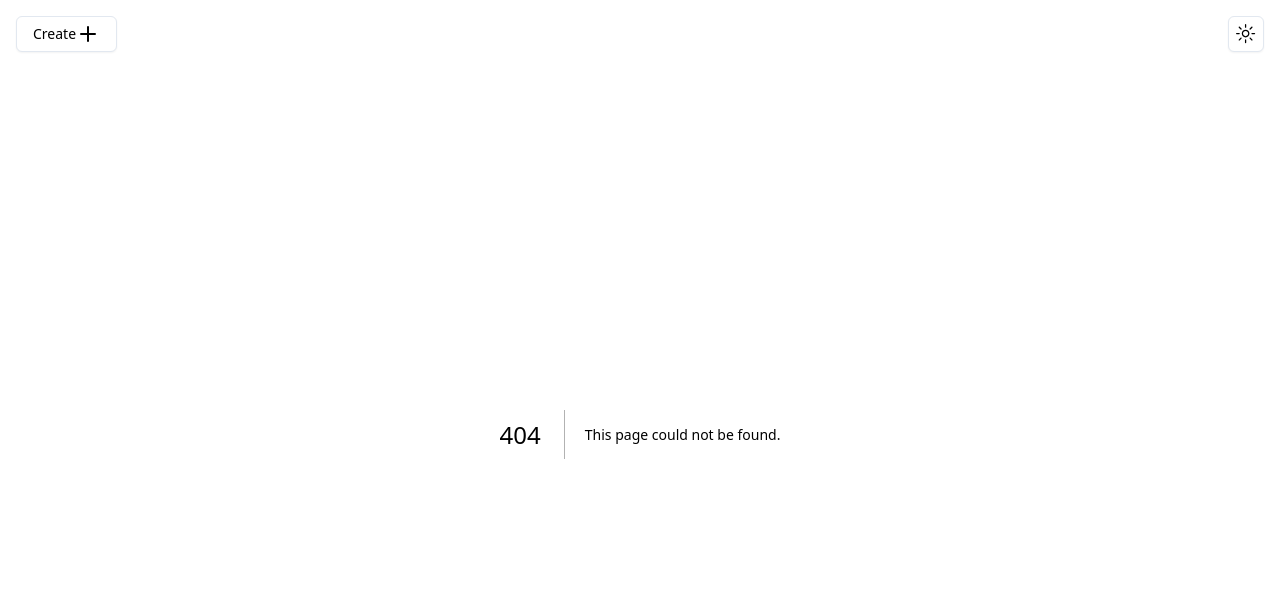
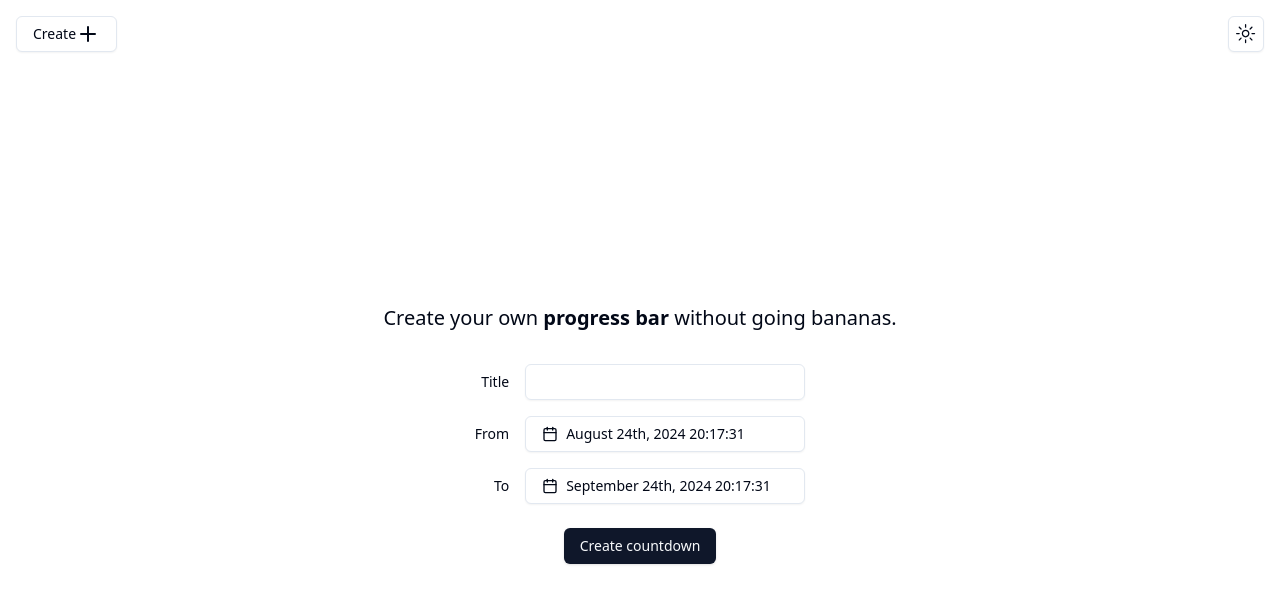
Before and after one commit to EskelinenAntti/TheBananaClockApp, a Next.js app: page /bar in a window 1280 px wide. Before the commit this address had no page. Shown: the top 604 px of the page. Built offline with nearby package versions, Linux system fonts and the light colour scheme.

Commit message:
create button

```diff
--- /dev/null
+++ b/app/bar/page.tsx
@@ -0,0 +1,126 @@
+"use client";
+import { ShareFooter } from "@/components/share-footer";
+import { Button } from "@/components/ui/button";
+import { DateTimePicker } from "@/components/ui/date-time-picker";
+import { Input } from "@/components/ui/input";
+import { Label } from "@/components/ui/label";
+import { Progress } from "@/components/ui/progress";
+import { addMonths, differenceInMilliseconds } from "date-fns";
+import { useSearchParams } from "next/navigation";
+import { useEffect, useState } from "react";
+
+const FROM_DATE_SEARCH_PARAM = "fromDate";
+const TO_DATE_SEARCH_PARAM = "toDate";
+const TITLE_SEARCH_PARAM = "title";
+
+export default function Home() {
+  const searchParams = useSearchParams();
+  const fromDateParam = searchParams.get(FROM_DATE_SEARCH_PARAM);
+  const toDateParam = searchParams.get(TO_DATE_SEARCH_PARAM);
+  const title = searchParams.get(TITLE_SEARCH_PARAM);
+
+  return (
+    <>
+      {toDateParam && fromDateParam ? (
+        <Countdown
+          fromDate={new Date(fromDateParam)}
+          toDate={new Date(toDateParam)}
+          title={title ?? ""}
+        />
+      ) : (
+        <CountdownCreation />
+      )}
+    </>
+  );
+}
+
+function Countdown({
+  fromDate,
+  toDate,
+  title,
+}: {
+  fromDate: Date;
+  toDate: Date;
+  title: string;
+}) {
+  const [currentMillis, setNow] = useState(Date.now());
+
+  useEffect(() => {
+    const interval = setInterval(() => {
+      setNow(Date.now());
+    }, 100);
+    return () => clearInterval(interval);
+  });
+
+  const totalTime = differenceInMilliseconds(fromDate, toDate);
+  const pastTime = differenceInMilliseconds(fromDate, new Date(currentMillis));
+
+  const progress = Math.floor(
+    Math.min(Math.max((100 * pastTime) / totalTime, 0), 100)
+  );
+
+  return (
+    <>
+      <div className="flex flex-col justify-center items-center gap-4 flex-grow w-full">
+        <h1 className="text-2xl">{title}</h1>
+        <div className="flex flex-col-reverse justify-center items-end gap-1 max-w-[640px] w-full sm:flex-row sm:items-baseline sm:gap-4">
+          <Progress value={progress} className="w-full" />
+          <span className="text-md text-nowrap">{progress} %</span>
+        </div>
+      </div>
+      <ShareFooter />
+    </>
+  );
+}
+
+function CountdownCreation() {
+  const [title, setTitle] = useState<string>("");
+  const [fromDate, setFromDate] = useState<Date>(new Date());
+  const [toDate, setToDate] = useState<Date>(addMonths(new Date(), 1));
+
+  const handleCreateCountdown = () => {
+    const params = new URLSearchParams();
+
+    params.set(TITLE_SEARCH_PARAM, title);
+    params.set(FROM_DATE_SEARCH_PARAM, fromDate.toISOString());
+    params.set(TO_DATE_SEARCH_PARAM, toDate.toISOString());
+    // Use shallow routing to update the query parameters without triggering page load
+    window.history.pushState(null, "", `?${params.toString()}`);
+  };
+
+  return (
+    <div className="flex flex-col items-center justify-start sm:justify-center h-full">
+      <h1 className="text-xl pb-8 text-center">
+        Create your own <b>progress bar</b> without going bananas.
+      </h1>
+      <div className="grid grid-cols-1 sm:grid-cols-[auto_auto] gap-4 pb-6 items-center">
+        <Label
+          htmlFor="title"
+          className="justify-self-start sm:justify-self-end"
+        >
+          Title
+        </Label>
+        <Input
+          id="title"
+          value={title}
+          onChange={(e) => setTitle(e.target.value)}
+        />
+        <Label
+          htmlFor="fromDate"
+          className="justify-self-start sm:justify-self-end"
+        >
+          From
+        </Label>
+        <DateTimePicker date={fromDate} setDate={setFromDate} id="fromDate" />
+        <Label
+          htmlFor="toDate"
+          className="justify-self-start sm:justify-self-end"
+        >
+          To
+        </Label>
+        <DateTimePicker date={toDate} setDate={setToDate} id="toDate" />
+      </div>
+      <Button onClick={handleCreateCountdown}>Create countdown</Button>
+    </div>
+  );
+}
--- a/app/progress/page.tsx
+++ b/app/countdown/page.tsx
@@ -4,29 +4,25 @@ import { Button } from "@/components/ui/button";
 import { DateTimePicker } from "@/components/ui/date-time-picker";
 import { Input } from "@/components/ui/input";
 import { Label } from "@/components/ui/label";
-import { Progress } from "@/components/ui/progress";
-import { addMonths, differenceInMilliseconds } from "date-fns";
+import { ModeToggle } from "@/components/ui/mode-toggle";
+import { useToast } from "@/components/ui/use-toast";
+import { addMonths, formatDuration, intervalToDuration } from "date-fns";
+import { CheckIcon, CopyIcon } from "lucide-react";
 import { useSearchParams } from "next/navigation";
 import { useEffect, useState } from "react";
 
-const FROM_DATE_SEARCH_PARAM = "fromDate";
 const TO_DATE_SEARCH_PARAM = "toDate";
 const TITLE_SEARCH_PARAM = "title";
 
 export default function Home() {
   const searchParams = useSearchParams();
-  const fromDateParam = searchParams.get(FROM_DATE_SEARCH_PARAM);
-  const toDateParam = searchParams.get(TO_DATE_SEARCH_PARAM);
+  const targetDateParam = searchParams.get(TO_DATE_SEARCH_PARAM);
   const title = searchParams.get(TITLE_SEARCH_PARAM);
 
   return (
     <>
-      {toDateParam && fromDateParam ? (
-        <Countdown
-          fromDate={new Date(fromDateParam)}
-          toDate={new Date(toDateParam)}
-          title={title ?? ""}
-        />
+      {targetDateParam ? (
+        <Countdown toDate={new Date(targetDateParam)} title={title ?? ""} />
       ) : (
         <CountdownCreation />
       )}
@@ -34,15 +30,7 @@ export default function Home() {
   );
 }
 
-function Countdown({
-  fromDate,
-  toDate,
-  title,
-}: {
-  fromDate: Date;
-  toDate: Date;
-  title: string;
-}) {
+function Countdown({ toDate, title }: { toDate: Date; title: string }) {
   const [currentMillis, setNow] = useState(Date.now());
 
   useEffect(() => {
@@ -52,21 +40,20 @@ function Countdown({
     return () => clearInterval(interval);
   });
 
-  const totalTime = differenceInMilliseconds(fromDate, toDate);
-  const pastTime = differenceInMilliseconds(fromDate, new Date(currentMillis));
-
-  const progress = Math.floor(
-    Math.min(Math.max((100 * pastTime) / totalTime, 0), 100)
-  );
+  let timeUntil = intervalToDuration({
+    start: new Date(currentMillis),
+    end: toDate,
+  });
 
   return (
     <>
-      <div className="flex flex-col justify-center items-center gap-4 flex-grow w-full">
+      <div className="flex flex-col text-center justify-center gap-4 flex-grow">
         <h1 className="text-2xl">{title}</h1>
-        <div className="flex flex-col-reverse justify-center items-end gap-1 max-w-[640px] w-full sm:flex-row sm:items-baseline sm:gap-4">
-          <Progress value={progress} className="w-full" />
-          <span className="text-md text-nowrap">{progress} %</span>
-        </div>
+        <p suppressHydrationWarning>
+          {formatDuration(timeUntil, {
+            delimiter: ", ",
+          })}
+        </p>
       </div>
       <ShareFooter />
     </>
@@ -75,23 +62,21 @@ function Countdown({
 
 function CountdownCreation() {
   const [title, setTitle] = useState<string>("");
-  const [fromDate, setFromDate] = useState<Date>(new Date());
-  const [toDate, setToDate] = useState<Date>(addMonths(new Date(), 1));
+  const [date, setDate] = useState<Date>(addMonths(new Date(), 1));
 
   const handleCreateCountdown = () => {
     const params = new URLSearchParams();
 
     params.set(TITLE_SEARCH_PARAM, title);
-    params.set(FROM_DATE_SEARCH_PARAM, fromDate.toISOString());
-    params.set(TO_DATE_SEARCH_PARAM, toDate.toISOString());
+    params.set(TO_DATE_SEARCH_PARAM, date.toISOString());
     // Use shallow routing to update the query parameters without triggering page load
     window.history.pushState(null, "", `?${params.toString()}`);
   };
 
   return (
-    <div className="flex flex-col items-center justify-start sm:justify-center h-full">
+    <div className="flex flex-col items-center bg-background h-dvh justify-start sm:justify-center">
       <h1 className="text-xl pb-8 text-center">
-        Create your own progress bar without going bananas.
+        Create your own <b>countdown</b> without going bananas.
       </h1>
       <div className="grid grid-cols-1 sm:grid-cols-[auto_auto] gap-4 pb-6 items-center">
         <Label
@@ -106,19 +91,12 @@ function CountdownCreation() {
           onChange={(e) => setTitle(e.target.value)}
         />
         <Label
-          htmlFor="fromDate"
+          htmlFor="time"
           className="justify-self-start sm:justify-self-end"
         >
-          From
+          Target
         </Label>
-        <DateTimePicker date={fromDate} setDate={setFromDate} id="fromDate" />
-        <Label
-          htmlFor="toDate"
-          className="justify-self-start sm:justify-self-end"
-        >
-          To
-        </Label>
-        <DateTimePicker date={toDate} setDate={setToDate} id="toDate" />
+        <DateTimePicker date={date} setDate={setDate} id="time" />
       </div>
       <Button onClick={handleCreateCountdown}>Create countdown</Button>
     </div>
--- a/app/page.tsx
+++ b/app/page.tsx
@@ -1,5 +1,5 @@
 import { redirect } from "next/navigation";
 
 export default function Home() {
-  redirect("/progress");
+  redirect("/bar");
 }
--- a/components/create-menu.tsx
+++ b/components/create-menu.tsx
@@ -8,11 +8,9 @@ import {
   DropdownMenuTrigger,
 } from "./ui/dropdown-menu";
 import { Button } from "./ui/button";
+import Link from "next/link";
 
 export function CreateMenu() {
-  const handleCreateNewCountdownClicked = () => {
-    window.history.pushState(null, "", "/");
-  };
   return (
     <DropdownMenu>
       <DropdownMenuTrigger asChild>
@@ -21,11 +19,13 @@ export function CreateMenu() {
         </Button>
       </DropdownMenuTrigger>
       <DropdownMenuContent className="mx-4">
-        <DropdownMenuItem onClick={handleCreateNewCountdownClicked}>
-          Progress bar
-        </DropdownMenuItem>
+        <Link href="/bar">
+          <DropdownMenuItem>Progress bar</DropdownMenuItem>
+        </Link>
         <DropdownMenuSeparator />
-        <DropdownMenuItem>Countdown</DropdownMenuItem>
+        <Link href="/countdown">
+          <DropdownMenuItem>Countdown</DropdownMenuItem>
+        </Link>
       </DropdownMenuContent>
     </DropdownMenu>
   );
```
